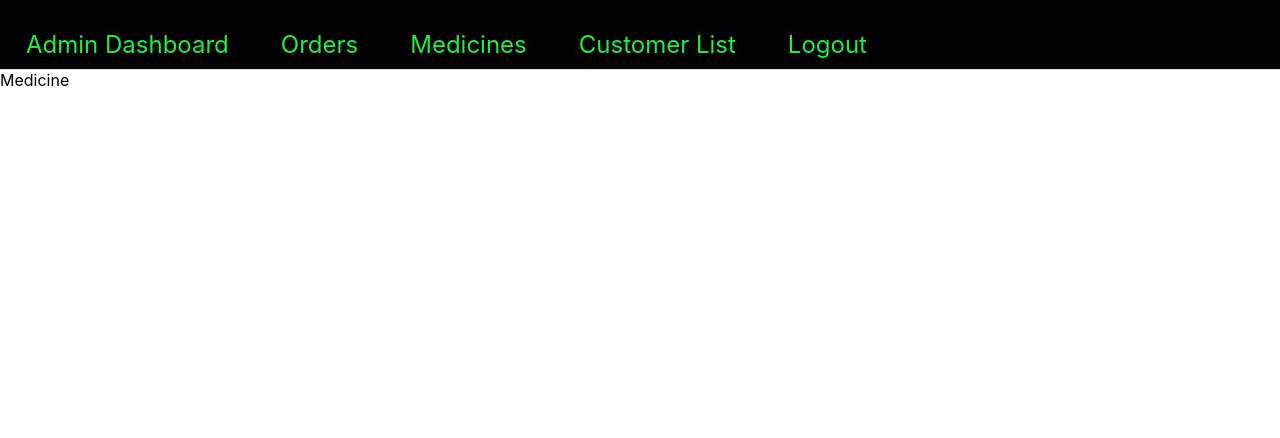
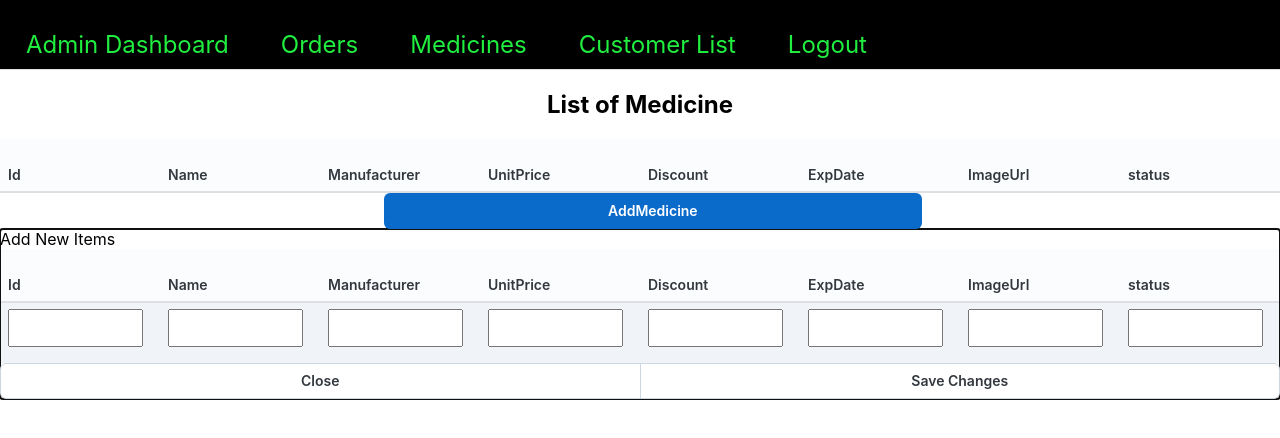
Before and after one commit to rajaniraju/Emedicine, a React (Create React App) app in the folder EMedicine.UI/: page /medicine in a window 1280 px wide. Shown: the top 438 px of the page. Built offline with nearby package versions, Linux system fonts and the light colour scheme.

Commit message:
updated Modal in Medicine

```diff
--- a/EMedicine.UI/src/components/Login.js
+++ b/EMedicine.UI/src/components/Login.js
@@ -144,7 +144,10 @@ function Login() {
 						onChange={handlePasswordChange}
 					/>
 				</FormControl>
-				<Button sx={{ mt: 1 /* margin top */ }} onClick={getUser}>
+				<Button
+
+					sx={{ mt: 1 /* margin top */ }}
+					onClick={getUser}>
 					Log in
 				</Button>
 				<Typography
--- /dev/null
+++ b/EMedicine.UI/src/components/admin/Medicine.css
@@ -0,0 +1,25 @@
+ button  {
+  width:60%;
+  background-color: #04AA6D; /* Green */
+  border: none;
+  color: white;
+  padding: 15px 32px;
+  text-align: center;
+  text-decoration: none;
+  display: inline-block;
+  font-size: 16px;
+  margin: 4px 2px;
+  cursor: pointer;}
+
+  button:hover {
+    background-color: #b30057;
+  }
+  .modal{
+    width:100px
+  }
+  .modal-header{
+    width:100px
+  }
+  .modal-title{
+    width:100px
+  }
--- a/EMedicine.UI/src/components/admin/Medicine.js
+++ b/EMedicine.UI/src/components/admin/Medicine.js
@@ -1,11 +1,125 @@
 import React from "react";
 import AdminHeader from "./AdminHeader";
-
+import Table from "@mui/joy/Table";
+import { Modal, Stack } from "react-bootstrap";
+import Button from "@mui/joy/Button";
+import ButtonGroup from "@mui/joy/ButtonGroup";
+import Box from "@mui/joy/Box";
+import { useState } from "react";
 export default function Medicine(props) {
+	const [show, setShow] = useState("false");
+	const handleOpen = () => {
+		setShow(true);
+	};
+	const handleCloseModal = () => {
+		setShow(false);
+	};
 	return (
 		<>
 			<AdminHeader name={props} />
-			<div>Medicine</div>
+			<h2>List of Medicine</h2>
+			<Table
+				aria-label='basic table'
+				stripe='2n'
+				sx={(theme) => ({
+					'& th[scope="col"]': theme.variants.solid.neutral,
+					"& td": theme.variants.soft.neutral,
+				})}>
+				<thead>
+					<tr>
+						<th>Id</th>
+						<th>Name</th>
+						<th>Manufacturer</th>
+						<th>UnitPrice</th>
+						<th>Discount</th>
+						<th>ExpDate</th>
+						<th>ImageUrl</th>
+						<th>status</th>
+					</tr>
+				</thead>
+				<tbody></tbody>
+			</Table>
+			<div className='button'>
+				<Button sx={{ sm: 1 /* margin top */ }} onClick={handleOpen}>
+					AddMedicine
+				</Button>
+				<Modal className='modal' show={show} onHide={handleCloseModal}>
+					<Modal.Header>
+						<Modal.Title className='modal-title'>
+							Add New Items
+						</Modal.Title>
+					</Modal.Header>
+					<Table
+						aria-label='basic table'
+						stripe='2n'
+						sx={(theme) => ({
+							'& th[scope="col"]': theme.variants.solid.neutral,
+							"& td": theme.variants.soft.neutral,
+						})}>
+						<thead>
+							<tr>
+								<th>Id</th>
+								<th>Name</th>
+								<th>Manufacturer</th>
+								<th>UnitPrice</th>
+								<th>Discount</th>
+								<th>ExpDate</th>
+								<th>ImageUrl</th>
+								<th>status</th>
+							</tr>
+						</thead>
+						<tbody>
+							<tr>
+								<td>
+									<div>
+										<input name='Id' />
+									</div>
+								</td>
+								<td>
+									<div>
+										<input name='Name' />
+									</div>
+								</td>
+								<td>
+									<div>
+										<input name='Manufacturer' />
+									</div>
+								</td>
+								<td>
+									<div>
+										<input name='UnitPrice' />
+									</div>
+								</td>
+								<td>
+									<div>
+										<input name='Discount' />
+									</div>
+								</td>
+								<td>
+									<div>
+										<input name='ExpDate' />
+									</div>
+								</td>
+								<td>
+									<div>
+										<input name='ImageUrl' />
+									</div>
+								</td>
+								<td>
+									<div>
+										<input name='Status' />
+									</div>
+								</td>
+							</tr>
+						</tbody>
+					</Table>
+					<ButtonGroup aria-label='outlined primary button group'>
+						<Button onClick={handleCloseModal}>Close</Button>
+
+						<Button onClick={handleCloseModal}>Save Changes</Button>
+					</ButtonGroup>
+				</Modal>
+			</div>
 		</>
 	);
 }
```
